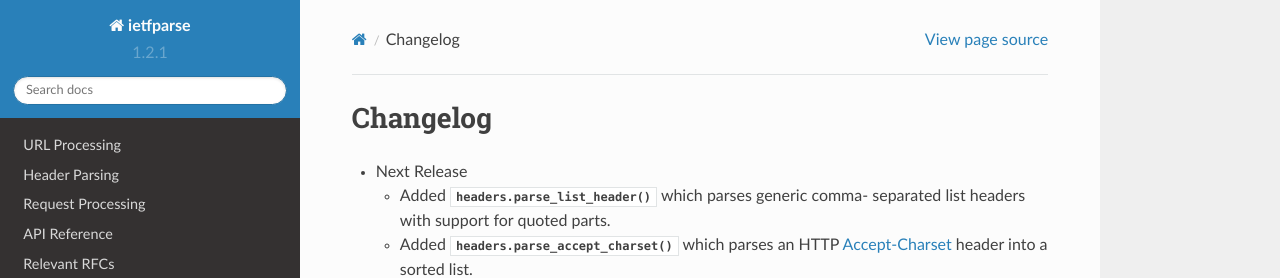
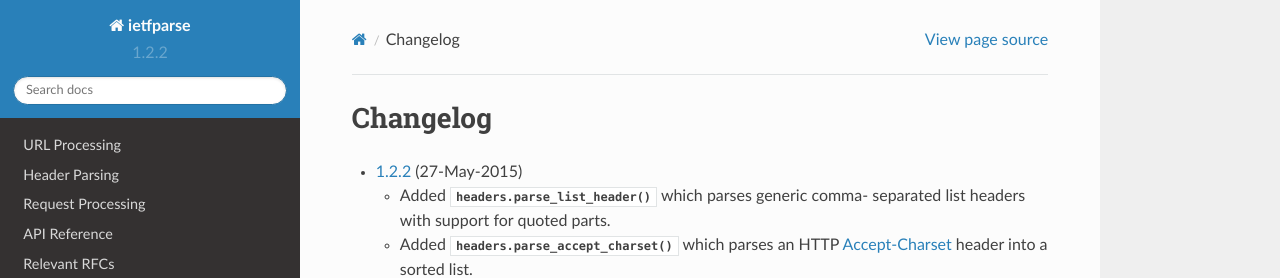
Before and after one commit to dave-shawley/ietfparse, a Sphinx documentation site: the page built from docs/changelog.rst, in a window 1280 px wide and 975 px high. Shown: the top 278 px of the window. Built offline with Sphinx 7.4.7 and the Read the Docs theme 2.0.0, drawn with Linux system fonts in a browser that asks for light colours.

Commit message:
Version bump to 1.2.2.

```diff
--- a/docs/changelog.rst
+++ b/docs/changelog.rst
@@ -3,7 +3,7 @@ Changelog
 
 .. py:currentmodule:: ietfparse
 
-* Next Release
+* `1.2.2`_ (27-May-2015)
 
   - Added :func:`headers.parse_list_header` which parses generic comma-
     separated list headers with support for quoted parts.
@@ -49,3 +49,4 @@ Changelog
 .. _1.1.1: https://github.com/dave-shawley/ietfparse/compare/1.1.0...1.1.1
 .. _1.2.0: https://github.com/dave-shawley/ietfparse/compare/1.1.1...1.2.0
 .. _1.2.1: https://github.com/dave-shawley/ietfparse/compare/1.2.0...1.2.1
+.. _1.2.2: https://github.com/dave-shawley/ietfparse/compare/1.2.1...1.2.2
--- a/ietfparse/__init__.py
+++ b/ietfparse/__init__.py
@@ -1,2 +1,2 @@
-version_info = (1, 2, 1)
+version_info = (1, 2, 2)
 __version__ = '.'.join(str(x) for x in version_info)
```
